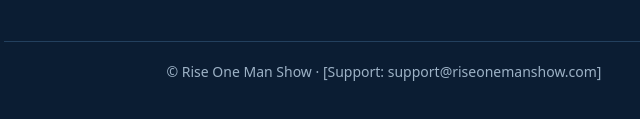
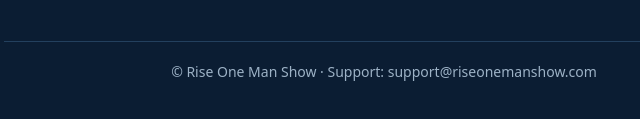
Before and after one commit to NoLuckDeveloper/rise-one-man-show, a website: page public/privacy.html in a window 1280 px wide. Shown: the part 3426-3545 px from the top of the page, 256-896 px from the left. Drawn offline with Linux system fonts and the light colour scheme.

Commit message:
Clean up Terms/Privacy footer label

```diff
--- a/public/privacy.html
+++ b/public/privacy.html
@@ -103,7 +103,7 @@ Effective date: October 24, 2026</p>
 <p><strong>support@riseonemanshow.com</strong></p>
 <p>Rise One Man Show, operated by Jacob Franks, Marble Falls, Texas.</p>
 
-<footer class="legal-footer">© Rise One Man Show · [Support: support@riseonemanshow.com]</footer>
+<footer class="legal-footer">© Rise One Man Show · Support: support@riseonemanshow.com</footer>
 </article>
 </main>
 </body></html>
```
Also changed, not shown: public/terms.html (+1 -1 lines).
